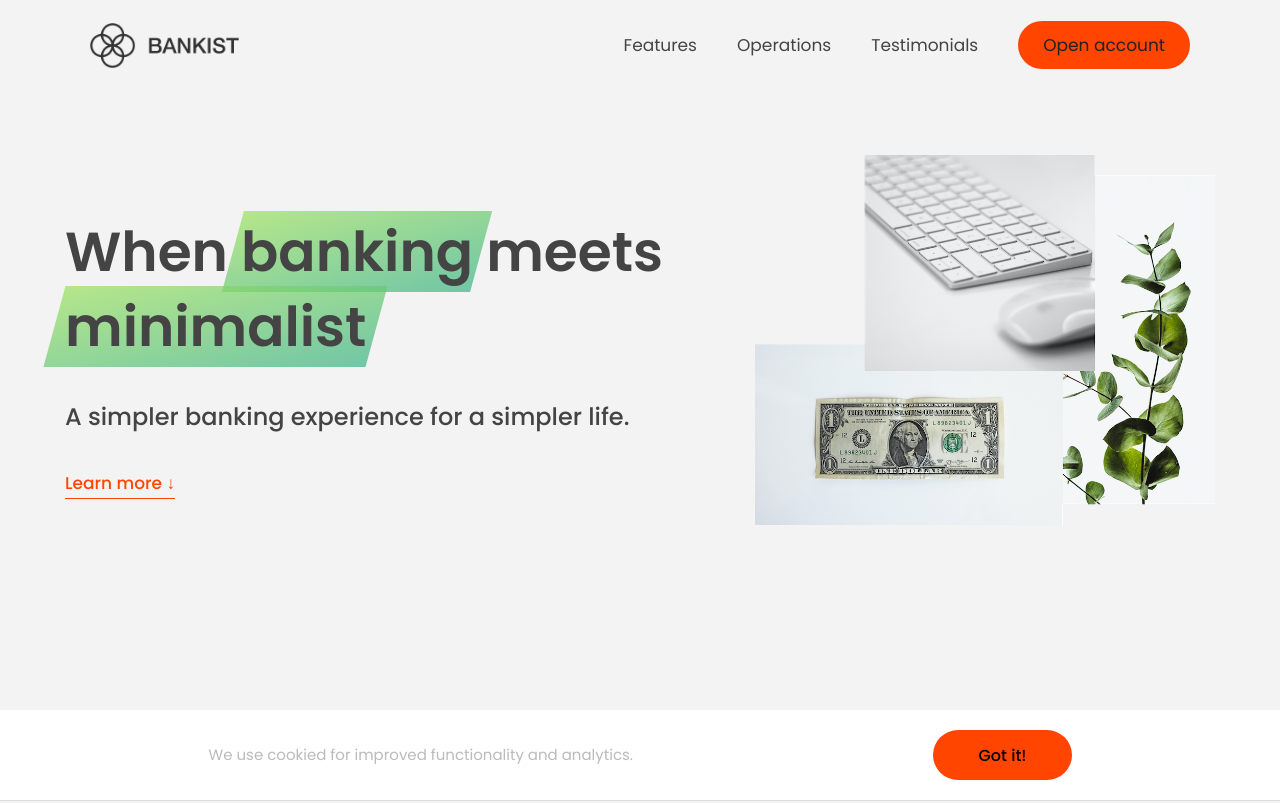
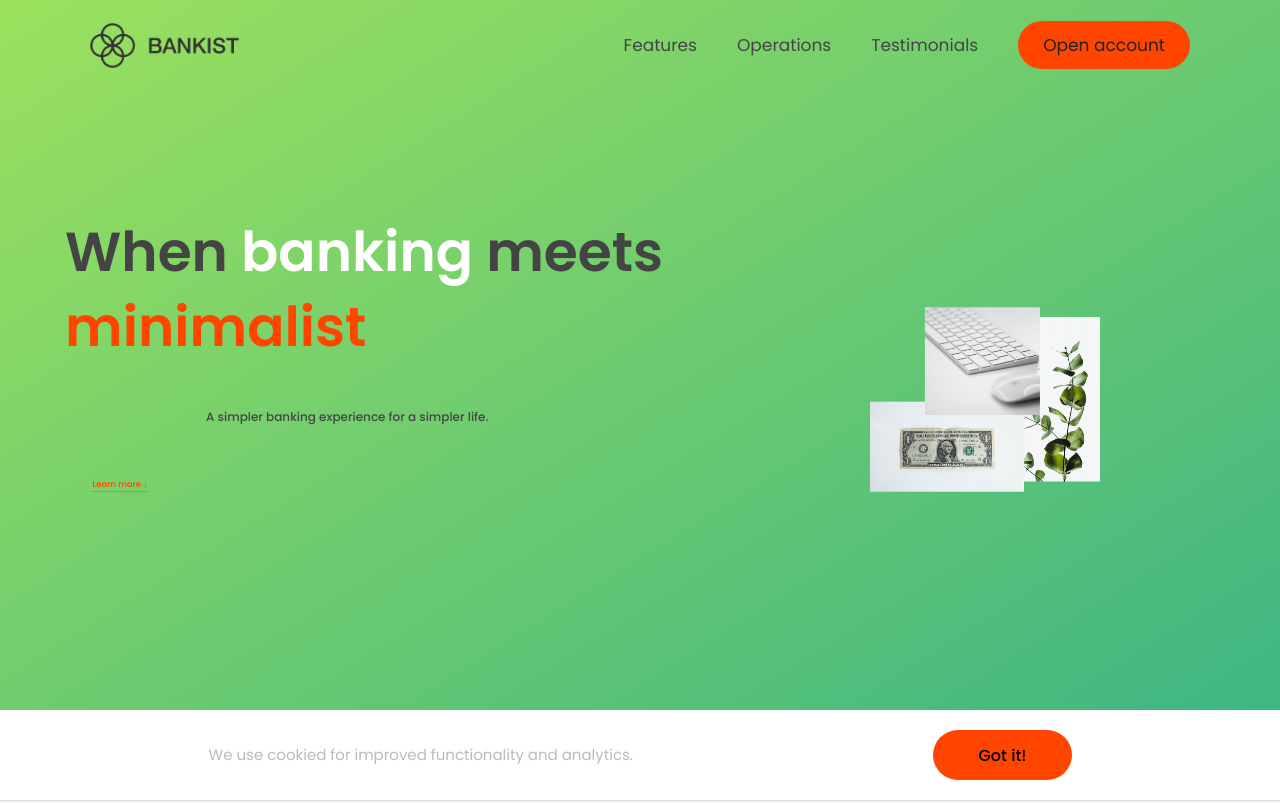
Before and after one commit to ylmztrkbatuhan/js-001, a plain HTML site: page 13-Advanced-DOM-Bankist/starter/index.html in a window 1280 px wide. Shown: the top 803 px of the page. Drawn offline with Linux system fonts and the light colour scheme.

Commit message:
dom traversing

```diff
--- a/13-Advanced-DOM-Bankist/starter/index.html
+++ b/13-Advanced-DOM-Bankist/starter/index.html
@@ -43,7 +43,7 @@
       </nav>
 
       <div class="header__title">
-        <h1 onclick="alert('HTML alert')">
+        <h1>
           When
           <!-- Green highlight effect -->
           <span class="highlight">banking</span>
--- a/13-Advanced-DOM-Bankist/starter/script.js
+++ b/13-Advanced-DOM-Bankist/starter/script.js
@@ -229,3 +229,34 @@ document.querySelector('.nav').addEventListener(
   true
 );
 */
+
+const h1 = document.querySelector('h1');
+
+// Going Downwards: child
+
+console.log(h1.querySelectorAll('.hihglight'));
+console.log(h1.childNodes);
+console.log(h1.children);
+h1.firstElementChild.style.color = 'white';
+h1.lastElementChild.style.color = 'orangered';
+
+//Going upwards : parents
+console.log(h1.parentNode);
+console.log(h1.parentElement);
+
+h1.closest('.header').style.background = 'var(--gradient-secondary)';
+
+h1.closest('.header').style.background = 'var(--gradient-primary)';
+
+//Going sideways : siblings
+
+console.log(h1.previousElementSibling);
+console.log(h1.nextElementSibling);
+
+console.log(h1.previousSibling);
+console.log(h1.nextSibling);
+
+console.log(h1.parentElement.children);
+[...h1.parentElement.children].forEach(function (el) {
+  if (el !== h1) el.style.transform = 'scale(0.5)';
+});
```
